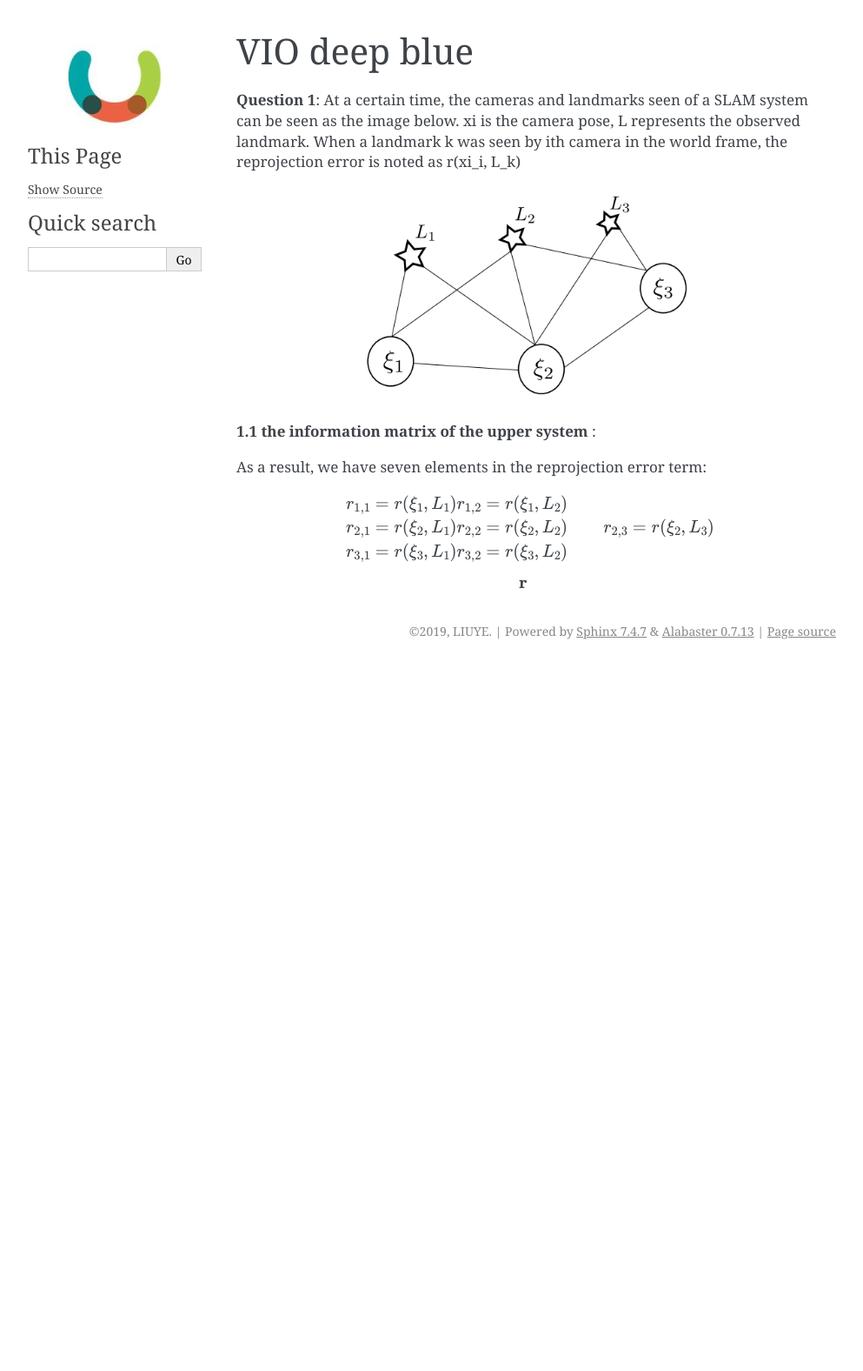
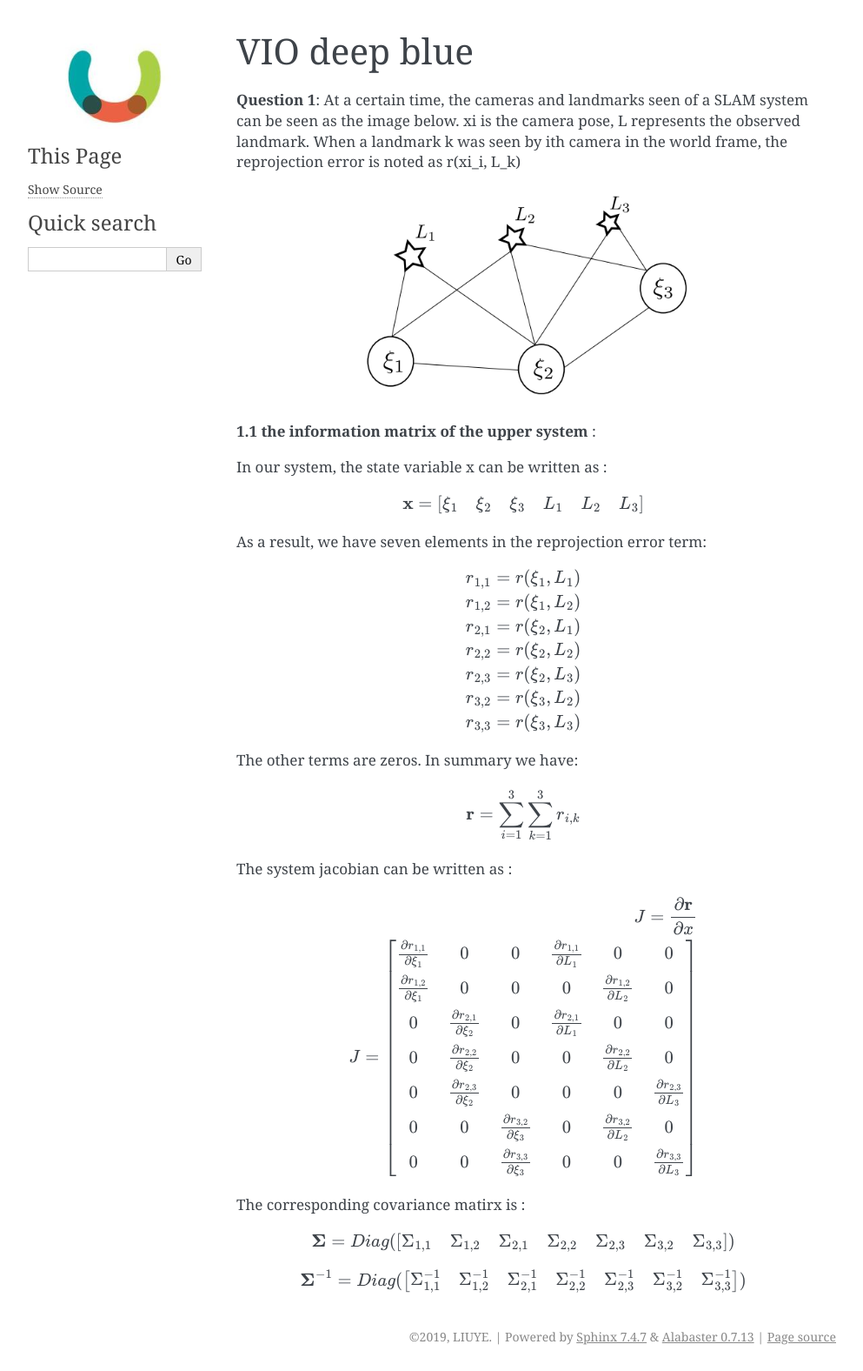
Before and after one commit to gggliuye/VIO, a Sphinx documentation site: the page built from docs/deepblue/VIO.rst, in a window 1280 px wide. Shown: the whole page at 87% size, without its empty margins (148-1141 px from the left). Built offline with Sphinx 7.4.7, drawn with Linux system fonts in a browser that asks for light colours; before the commit the page ends 900 px from its top, so only the background shows below that.

Commit message:
Update VIO.rst

```diff
--- a/docs/deepblue/VIO.rst
+++ b/docs/deepblue/VIO.rst
@@ -8,14 +8,56 @@ VIO deep blue
 
 **1.1 the information matrix of the upper system** :
 
+In our system, the state variable x can be written as :
+
+.. math::
+    \mathbf{x} = \begin{bmatrix}  \xi_{1} & \xi_{2} & \xi_{3} & L_{1} & L_{2} & L_{3}   \end{bmatrix}
+
 As a result, we have seven elements in the reprojection error term:
 
 .. math::
-    r_{1,1} = r(\xi_{1}, L_{1}) & r_{1,2} = r(\xi_{1}, L_{2})
+    r_{1,1} = r(\xi_{1}, L_{1})
 
-    r_{2,1} = r(\xi_{2}, L_{1}) & r_{2,2} = r(\xi_{2}, L_{2}) & r_{2,3} = r(\xi_{2}, L_{3})
+    r_{1,2} = r(\xi_{1}, L_{2})
 
-    r_{3,1} = r(\xi_{3}, L_{1}) & r_{3,2} = r(\xi_{3}, L_{2})
+    r_{2,1} = r(\xi_{2}, L_{1})
+
+    r_{2,2} = r(\xi_{2}, L_{2})
+
+    r_{2,3} = r(\xi_{2}, L_{3})
+
+    r_{3,2} = r(\xi_{3}, L_{2})
+
+    r_{3,3} = r(\xi_{3}, L_{3})
+
+The other terms are zeros. In summary we have:
 
 .. math::
-    \mathbf{r}
+    \mathbf{r} = \sum_{i=1}^{3}\sum_{k=1}^{3} r_{i,k}
+
+The system jacobian can be written as :
+
+.. math::
+    J = \frac{\partial \mathbf{r}}{\partial x}
+
+    J = \begin{bmatrix}
+    \frac{\partial r_{1,1}}{\partial \xi_{1}} & 0 & 0 & \frac{\partial r_{1,1}}{\partial L_{1}} & 0 & 0 \\
+    \frac{\partial r_{1,2}}{\partial \xi_{1}} & 0 & 0 & 0 & \frac{\partial r_{1,2}}{\partial L_{2}} & 0 \\
+    0 & \frac{\partial r_{2,1}}{\partial \xi_{2}} & 0 & \frac{\partial r_{2,1}}{\partial L_{1}} & 0 & 0 \\
+    0 & \frac{\partial r_{2,2}}{\partial \xi_{2}} & 0 & 0 & \frac{\partial r_{2,2}}{\partial L_{2}} & 0 \\
+    0 & \frac{\partial r_{2,3}}{\partial \xi_{2}} & 0 & 0 & 0 & \frac{\partial r_{2,3}}{\partial L_{3}} \\
+    0 & 0 & \frac{\partial r_{3,2}}{\partial \xi_{3}} & 0 & \frac{\partial r_{3,2}}{\partial L_{2}} & 0 \\
+    0 & 0 & \frac{\partial r_{3,3}}{\partial \xi_{3}} & 0 & 0 & \frac{\partial r_{3,3}}{\partial L_{3}}
+    \end{bmatrix}
+
+The corresponding covariance matirx is :
+
+.. math::
+    \mathbf{\Sigma} = Diag(
+    \begin{bmatrix} \Sigma_{1,1} & \Sigma_{1,2} & \Sigma_{2,1} & \Sigma_{2,2} & \Sigma_{2,3} & \Sigma_{3,2} & \Sigma_{3,3}        \end{bmatrix}
+    )
+
+.. math::
+    \mathbf{\Sigma}^{-1} = Diag(
+    \begin{bmatrix} \Sigma_{1,1}^{-1} & \Sigma_{1,2}^{-1} & \Sigma_{2,1}^{-1} & \Sigma_{2,2}^{-1} & \Sigma_{2,3}^{-1} & \Sigma_{3,2}^{-1} & \Sigma_{3,3}^{-1}        \end{bmatrix}
+    )
```
